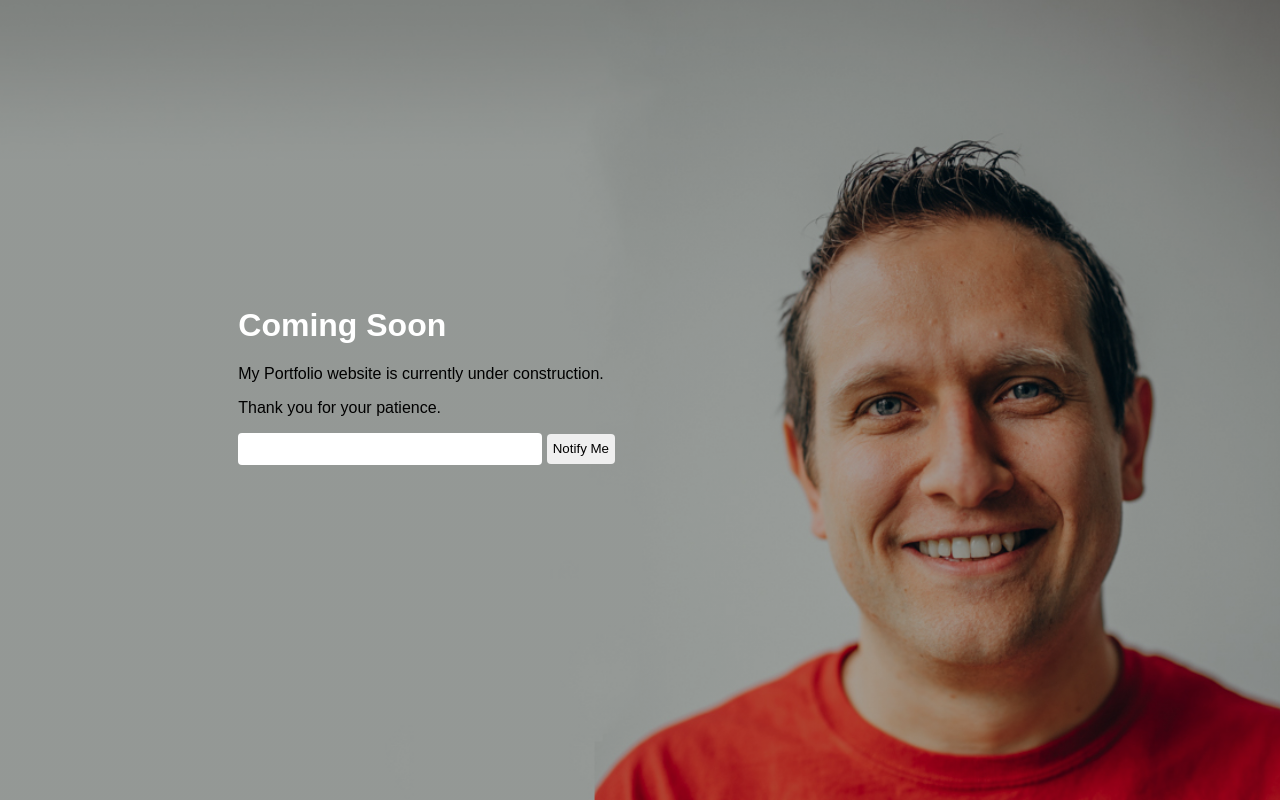
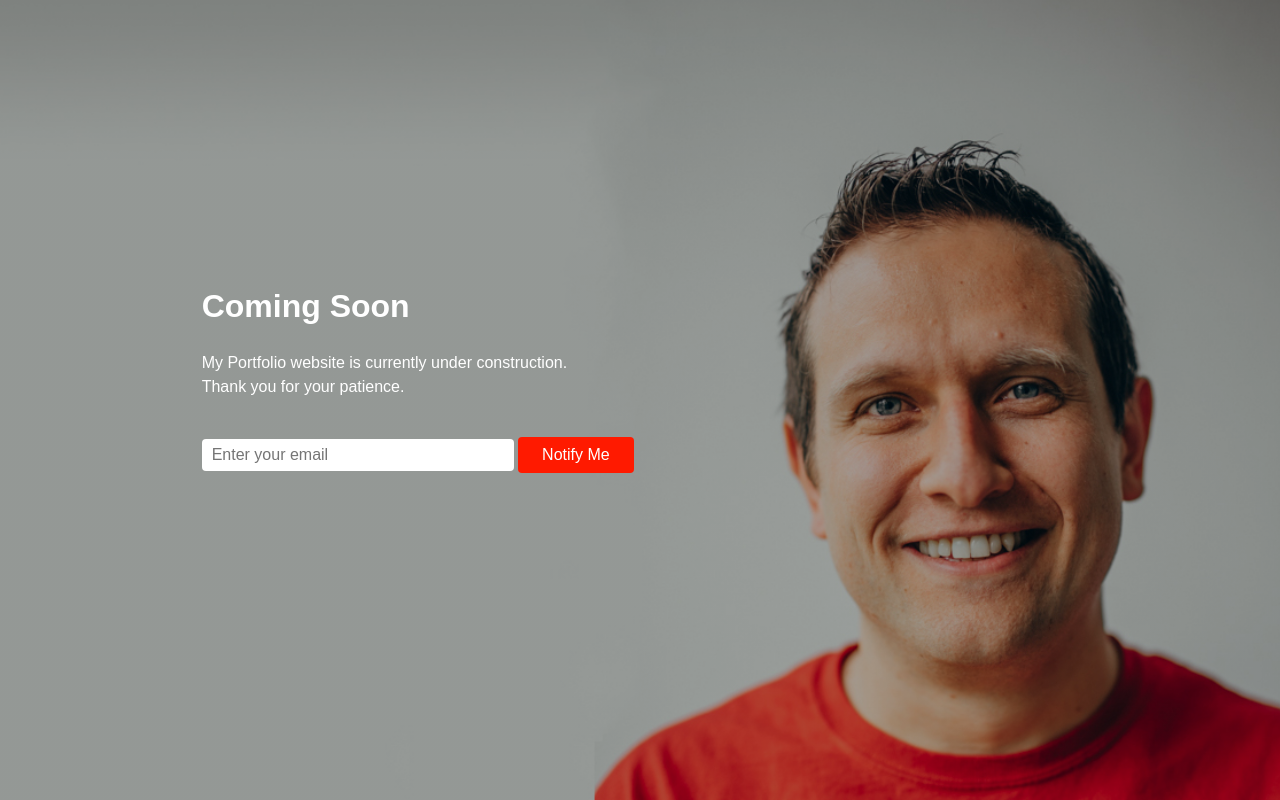
Before and after one commit to dmodugno/dmodugno.github.io, a PHP site: page / in a window 1280 px wide. Run offline with PHP 8.4, Linux system fonts and the light colour scheme.

Commit message:
fix page v2

```diff
--- a/css/style.css
+++ b/css/style.css
@@ -1,14 +1,17 @@
 
 html {
   min-height:100%;
-  background:linear-gradient(0deg,rgba(0,0,0,0.3),rgba(0,0,0,0.3)),url(../images/background.jpg);
-  background-size:cover;
   font-family: sans-serif;
   }
 
 body {
 	margin: 0px;
+  font-size: 16px;
+  line-height: 24px;
 	min-height: 100vh;
+  background:linear-gradient(0deg,rgba(0,0,0,0.3),rgba(0,0,0,0.3)),url(../images/background.jpg);
+  background-size: cover;
+  color: #ffffff;
 }
 
 .site {
@@ -31,6 +34,10 @@ body {
     grid-area: main;
     justify-self: center;
     align-self: center;
+    display:grid;
+    grid-template-rows:repeat(3, 1fr);
+    grid-auto-columns: 450px;
+    align-items: center;
 }
 
 .sidebar {
@@ -46,14 +53,22 @@ input{
   width: 300px;
   border-radius: 4px;
   border: none;
+  font-size: 16px;
+  padding-left: 10px;
 }
 
 button{
+  background-color: #FF1A00;
   border: none;
-    border-radius: 4px;
-    height: 30px;
+  border-radius: 4px;
+  color: white;
+  padding: 9px 24px;
+  text-align: center;
+  text-decoration: none;
+  display: inline-block;
+  font-size: 16px;
 }
 
 h1{
-  color: #ffffff;
+    margin-block-end: 0px;
 }
--- a/index.html
+++ b/index.html
@@ -8,10 +8,9 @@
   <nav class="nav"></nav>
   <main class="main-content">
     <h1>Coming Soon</h1>
-    <p>My Portfolio website is currently under construction.</p>
-    <p>Thank you for your patience.</p>
+    <p>My Portfolio website is currently under construction. <br>Thank you for your patience.</p>
     <form>
-      <input name="firstname" type="email">
+      <input name="firstname" type="email" placeholder="Enter your email">
       <button>Notify Me</button>
     </form>
   </main>
```
